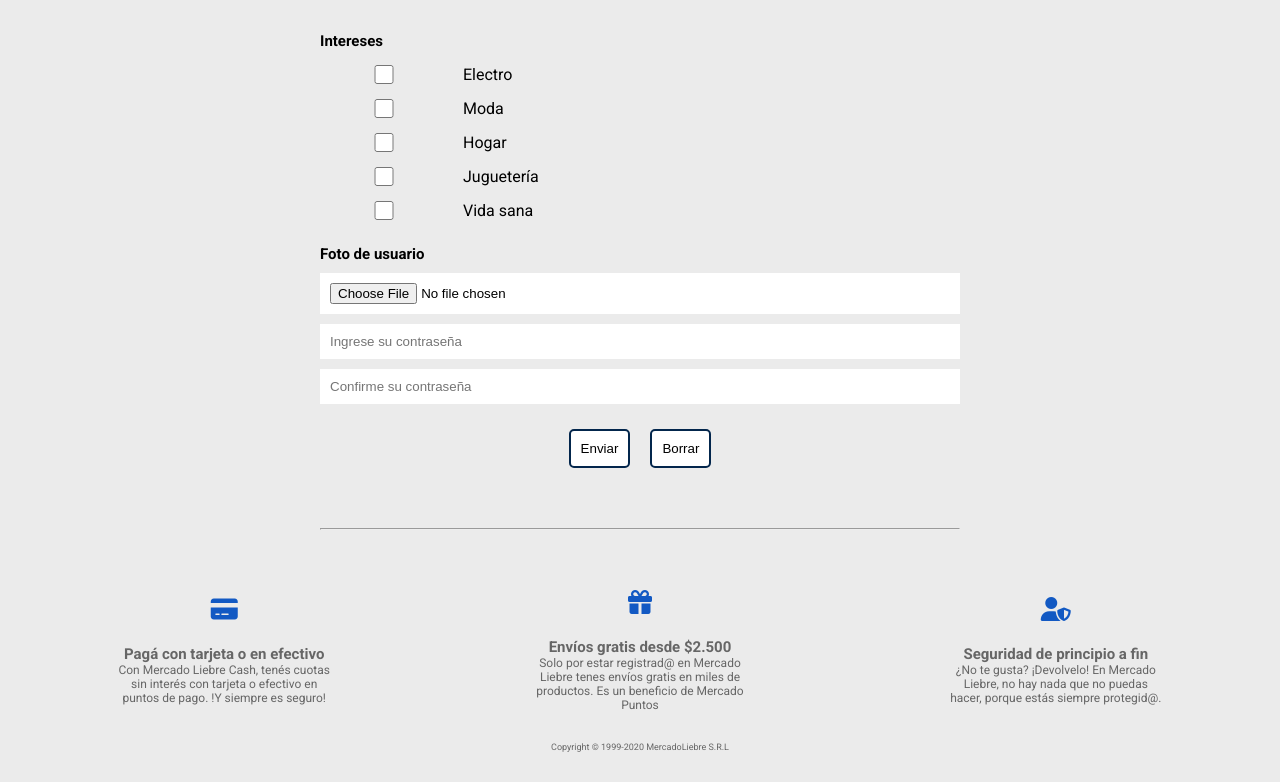
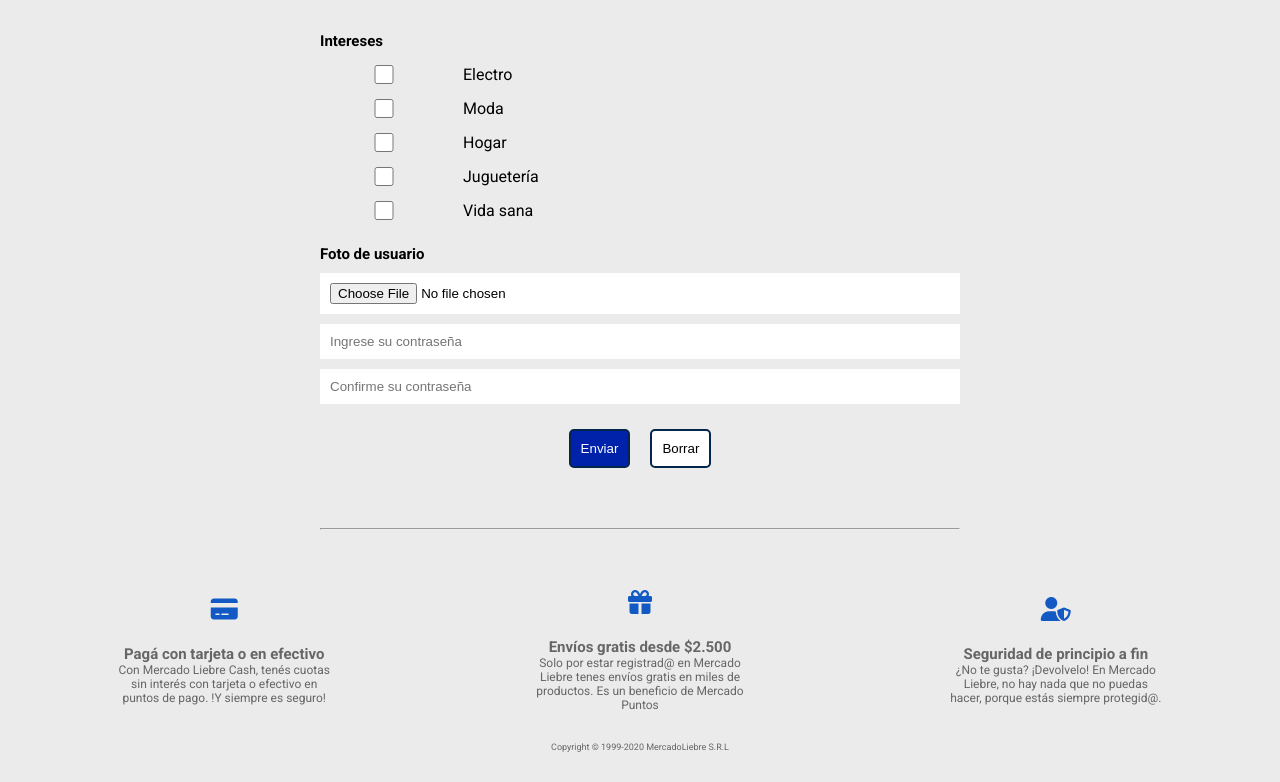
Before and after one commit to Svarium/MercadoLiebre, a website: page views/registro.html in a window 1280 px wide. In both pictures the pointer is over the button "Enviar". Shown: the part 559-1341 px from the top of the page. Drawn offline with Linux system fonts and the light colour scheme.

Commit message:
agrego hover en botones de ambos forms

```diff
--- a/public/css/registro.css
+++ b/public/css/registro.css
@@ -111,6 +111,13 @@ input{
 
 }
 
+.form--buttons button:hover{
+    background-color:#0022AA ;
+    color: white;
+}
+
+
+
 
 /* TABLET */
 
```
